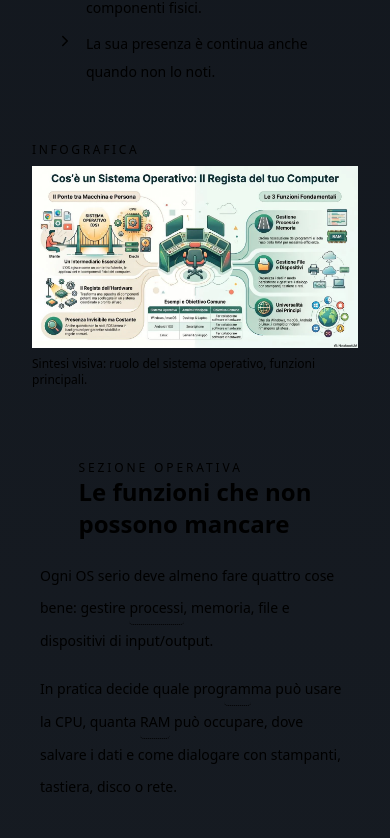
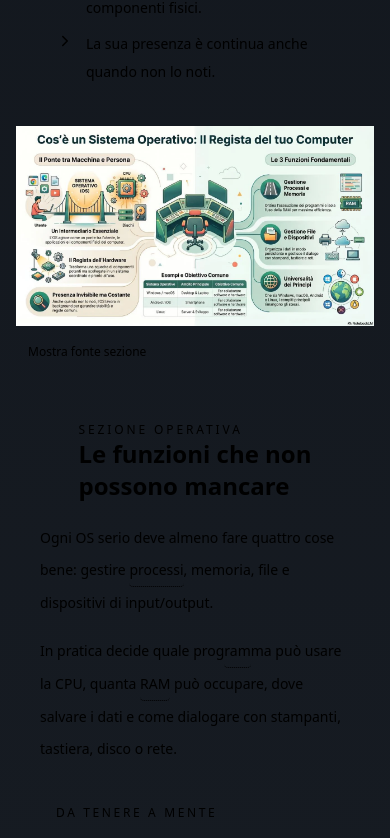
Before and after one commit to MT-Showcases/operating-systems-showcase, a Next.js app: page /chapters/what-is-os in a window 390 px wide. Shown: the part 2556-3394 px from the top of the page. Built offline with nearby package versions, Linux system fonts and the light colour scheme.

Commit message:
fix: use SectionMediaSlots structure with terminal styling (no emoji, squared borders, cyan/green colors)

```diff
--- a/components/SectionMediaSlots.tsx
+++ b/components/SectionMediaSlots.tsx
@@ -1,16 +1,7 @@
-'use client';
+"use client";
 
 import { useState } from 'react';
-import { ChevronRight, X, Film, Headphones, Image, FileText } from 'lucide-react';
-
-type MediaPlaceholder = {
-  type: 'video' | 'podcast' | 'infographic' | 'resource';
-  title: string;
-  description: string;
-  estimatedDuration?: string;
-  placeholderPath: string;
-  notes?: string;
-};
+import type { MediaPlaceholder } from '@/data/types';
 
 interface Props {
   chapterId: number;
@@ -25,88 +16,143 @@ const badgeByType: Record<MediaPlaceholder['type'], string> = {
   video: 'Video',
   podcast: 'Podcast',
   infographic: 'Infografica',
-  resource: 'Risorsa',
+  resource: 'Risorsa'
 };
 
-const iconByType: Record<MediaPlaceholder['type'], any> = {
-  video: require('lucide-react').Film,
-  podcast: require('lucide-react').Headphones,
-  infographic: require('lucide-react').Image,
-  resource: require('lucide-react').FileText,
+const mediaTypeOrder: Record<MediaPlaceholder['type'], number> = {
+  infographic: 0,
+  video: 1,
+  podcast: 2,
+  resource: 3,
 };
 
-export default function SectionMediaSlots({ media }: Props) {
+export default function SectionMediaSlots({ chapterId, chapterSlug, sectionIndex, sectionTitle, sectionContent, media, isWorkflow = false, customSourceText }: Props & { isWorkflow?: boolean; customSourceText?: string }) {
+  // Regola: nessun media definito => nessun placeholder automatico
+  const slotsRaw = media ?? [];
+  // UX choice: hide resource cards until a real downloadable asset exists
+  const visible = slotsRaw.filter((slot) => !(slot.type === 'resource' && !slot.notes?.toLowerCase().includes('ready')));
+  const slots = [...visible].sort((a, b) => mediaTypeOrder[a.type] - mediaTypeOrder[b.type]);
   const [active, setActive] = useState<MediaPlaceholder | null>(null);
+  const [showSource, setShowSource] = useState(false);
+  const [copied, setCopied] = useState(false);
 
-  if (!media || media.length === 0) return null;
+  const isReady = (slot: MediaPlaceholder) => slot.notes?.toLowerCase().includes('ready');
 
-  // Separate infographics from other media
-  const infographics = media.filter((m) => m.type === 'infographic');
-  const otherMedia = media.filter((m) => m.type !== 'infographic');
+  const sourceText = customSourceText || `CAPITOLO ${String(chapterId).padStart(2, '0')} — ${chapterSlug}\nSEZIONE ${sectionIndex + 1}: ${sectionTitle}\n\nCONTESTO:\n${sectionContent}\n\nOBIETTIVO:\nGenera un contenuto didattico chiaro, pratico, startup-friendly basato SOLO su questo contesto.\n\nOUTPUT RICHIESTI (scegline uno):\n1) Script video 60-120s\n2) Testo infografica (titolo + 5 bullet + 1 warning + 1 takeaway)\n3) Voiceover breve.\n\nVINCOLI:\n- Linguaggio semplice\n- Niente allucinazioni\n- Coerenza con il contesto fornito`;
+
+  if (slots.length === 0) return null;
 
   return (
     <>
-      {/* Inline infographics - no button, just render the image */}
-      {infographics.length > 0 && (
-        <div className="mb-6 border border-accent-cyan/40 bg-bg-surface p-4">
-          <div className="mb-2">
-            <p className="text-xs font-medium text-accent-green uppercase tracking-[0.22em]">Infografica</p>
+      <div className={slots.length === 1 ? 'mb-3 grid grid-cols-1 gap-3' : 'mb-3 grid grid-cols-1 md:grid-cols-2 gap-3'}>
+        {slots.map((slot, idx) => (
+          <div
+            key={`${slot.type}-${idx}`}
+            className={
+              isReady(slot)
+                ? 'border-2 border-accent-cyan/40 bg-bg-surface p-0'
+                : 'border-2 border-accent-amber/40 bg-bg-surface/50 p-3'
+            }
+          >
+            {isReady(slot) ? (
+              slot.type === 'infographic' ? (
+                <button onClick={() => setActive(slot)} className="block w-full text-left cursor-pointer" style={{ cursor: 'pointer' }}>
+                  <img
+                    src={`/${slot.placeholderPath}`}
+                    alt={slot.title}
+                    className={slots.length === 1 ? 'w-full h-auto object-contain border-2 border-accent-cyan/20 hover:border-accent-cyan/50 transition bg-black/20 cursor-pointer' : 'w-full h-72 object-contain border-2 border-accent-cyan/20 hover:border-accent-cyan/50 transition bg-black/20 cursor-pointer'}
+                    loading="lazy"
+                  />
+                </button>
+              ) : slot.type === 'video' ? (
+                <button onClick={() => setActive(slot)} className="relative block w-full text-left cursor-pointer" style={{ cursor: 'pointer' }}>
+                  <video
+                    src={`/${slot.placeholderPath}`}
+                    preload="metadata"
+                    muted
+                    playsInline
+                    className={slots.length === 1 ? 'w-full h-auto object-contain border-2 border-accent-cyan/20 bg-black pointer-events-none' : 'w-full h-72 object-contain border-2 border-accent-cyan/20 bg-black pointer-events-none'}
+                  />
+                  <span className="absolute inset-0 flex items-center justify-center text-text-primary/90 text-xs bg-black/40">
+                    ▶ Apri video
+                  </span>
+                </button>
+              ) : slot.type === 'podcast' ? (
+                <div className="border-2 border-accent-cyan/40 bg-bg-surface p-4">
+                  <div className="flex items-center justify-between mb-2">
+                    <p className="text-accent-cyan text-sm font-medium">Podcast</p>
+                  </div>
+                  <audio src={`/${slot.placeholderPath}`} controls className="w-full" preload="none" />
+                </div>
+              ) : null
+            ) : (
+              <>
+                <div className="flex items-center justify-between mb-2">
+                  <p className="text-accent-cyan text-sm font-medium">{badgeByType[slot.type]}</p>
+                  <span className="text-[10px] px-2 py-0.5 border-2 border-accent-amber/30 bg-accent-amber/10 text-accent-amber">In arrivo</span>
+                </div>
+                <p className="text-xs text-text-secondary mb-1">{slot.description}</p>
+                <p className="text-xs text-accent-cyan font-mono break-all mt-1">{slot.placeholderPath}</p>
+              </>
+            )}
           </div>
-          {infographics.map((graphic, idx) => (
-            <div key={`infographic-${idx}`} className="">
-              <img
-                src={`/${graphic.placeholderPath}`}
-                alt={graphic.title}
-                className="w-full h-auto"
+        ))}
+      </div>
+
+      <div className="mb-8">
+        <button
+          onClick={() => setShowSource((v) => !v)}
+          className="text-xs px-3 py-1.5 border-2 border-accent-cyan/40 text-accent-cyan hover:bg-accent-cyan/10 transition mr-2"
+        >
+          {showSource
+            ? (isWorkflow ? 'Nascondi fonte workflow' : 'Nascondi fonte sezione')
+            : (isWorkflow ? 'Mostra fonte workflow' : 'Mostra fonte sezione')}
+        </button>
+        {showSource && (
+          <div className="mt-2 border-2 border-accent-cyan/40 bg-bg-surface/50 p-3">
+            <textarea
+              readOnly
+              value={sourceText}
+              className="w-full min-h-[180px] bg-bg-surface text-text-secondary text-xs p-3 border-2 border-accent-cyan/20 font-mono"
+            />
+            <button
+              onClick={async () => {
+                await navigator.clipboard.writeText(sourceText);
+                setCopied(true);
+                setTimeout(() => setCopied(false), 1500);
+              }}
+              className="mt-2 text-xs px-3 py-1.5 border-2 border-accent-cyan/40 text-accent-cyan hover:bg-accent-cyan/10 transition"
+            >
+              {copied ? 'Copiato ✓' : 'Copia fonte'}
+            </button>
+          </div>
+        )}
+      </div>
+
+      {active && (
+        <div className="fixed inset-0 z-[120] bg-black/85 flex items-center justify-center p-4" onClick={() => setActive(null)}>
+          <button
+            onClick={() => setActive(null)}
+            className="absolute top-4 right-4 text-text-primary/90 hover:text-text-primary text-lg px-3 py-1.5 z-[121] cursor-pointer"
+          >
+            ✕
+          </button>
+
+          <div className="w-full max-w-6xl max-h-[90vh]" onClick={(e) => e.stopPropagation()}>
+            {active.type === 'infographic' ? (
+              <img src={`/${active.placeholderPath}`} alt={active.title} className="w-full h-auto max-h-[90vh] object-contain" />
+            ) : active.type === 'video' ? (
+              <video
+                src={`/${active.placeholderPath}`}
+                controls
+                playsInline
+                preload="metadata"
+                className="w-full max-h-[90vh] bg-black"
               />
-              <p className="text-xs text-text-secondary mt-2">{graphic.description}</p>
-            </div>
-          ))}
+            ) : null}
+          </div>
         </div>
       )}
-
-      {/* Modal-based media (video, podcast, resource) */}
-      {otherMedia.length > 0 && (
-        <div className="mb-6 grid grid-cols-1 md:grid-cols-2 gap-3">
-          {otherMedia.map((slot, idx) => (
-            <div key={`${slot.type}-${idx}`} className="rounded-none border border-accent-cyan/40 bg-bg-surface p-4">
-              <div className="flex items-center justify-between gap-3 mb-2">
-                <div className="flex items-center gap-2">
-                  {slot.type === 'video' && <Film className="h-4 w-4" />}
-                  {slot.type === 'podcast' && <Headphones className="h-4 w-4" />}
-                  {slot.type === 'resource' && <FileText className="h-4 w-4" />}
-                  <p className="text-sm font-medium text-text-primary">{badgeByType[slot.type]}</p>
-                </div>
-                <span className="text-[10px] px-2 py-0.5 rounded-none bg-accent-green/10 text-accent-green border border-accent-green/30">Ready</span>
-              </div>
-              <p className="text-xs text-text-secondary mb-2">{slot.description}</p>
-              <button onClick={() => setActive(slot)} className="text-sm text-accent-cyan hover:text-accent-green transition-colors flex items-center gap-1">
-                Apri media <ChevronRight className="h-4 w-4" />
-              </button>
-            </div>
-          ))}
-        </div>
-      )}
-
-      {active ? (
-        <div className="fixed inset-0 z-[120] bg-black/85 flex items-center justify-center p-4" onClick={() => setActive(null)}>
-          <button onClick={() => setActive(null)} className="absolute top-4 right-4 text-white text-lg px-3 py-1.5 z-[121]" aria-label="Chiudi">
-            <X className="h-5 w-5" />
-          </button>
-          <div className="w-full max-w-6xl max-h-[90vh]" onClick={(event) => event.stopPropagation()}>
-            {active.type === 'video' ? (
-              <video src={`/${active.placeholderPath}`} controls playsInline preload="metadata" className="w-full max-h-[90vh] bg-black" />
-            ) : active.type === 'podcast' ? (
-              <div className="bg-bg-surface border border-accent-cyan/40 rounded-none p-6">
-                <p className="text-text-primary font-semibold mb-4">{active.title}</p>
-                <audio src={`/${active.placeholderPath}`} controls className="w-full" preload="none" />
-              </div>
-            ) : (
-              <a href={`/${active.placeholderPath}`} target="_blank" rel="noreferrer" className="text-accent-cyan underline">Apri risorsa</a>
-            )}
-          </div>
-        </div>
-      ) : null}
     </>
   );
 }
```
